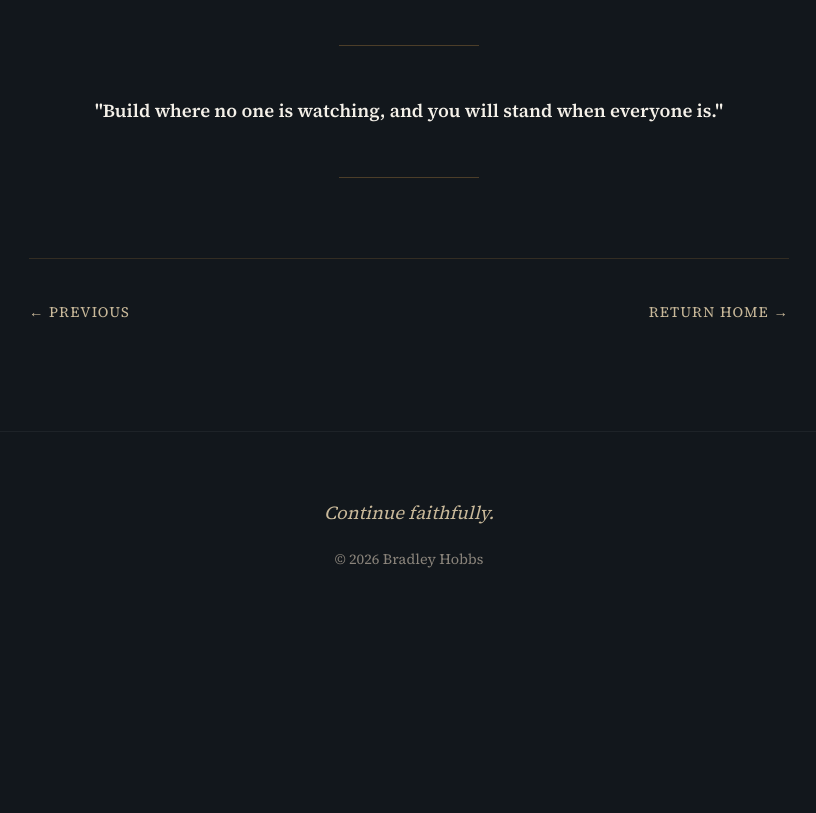
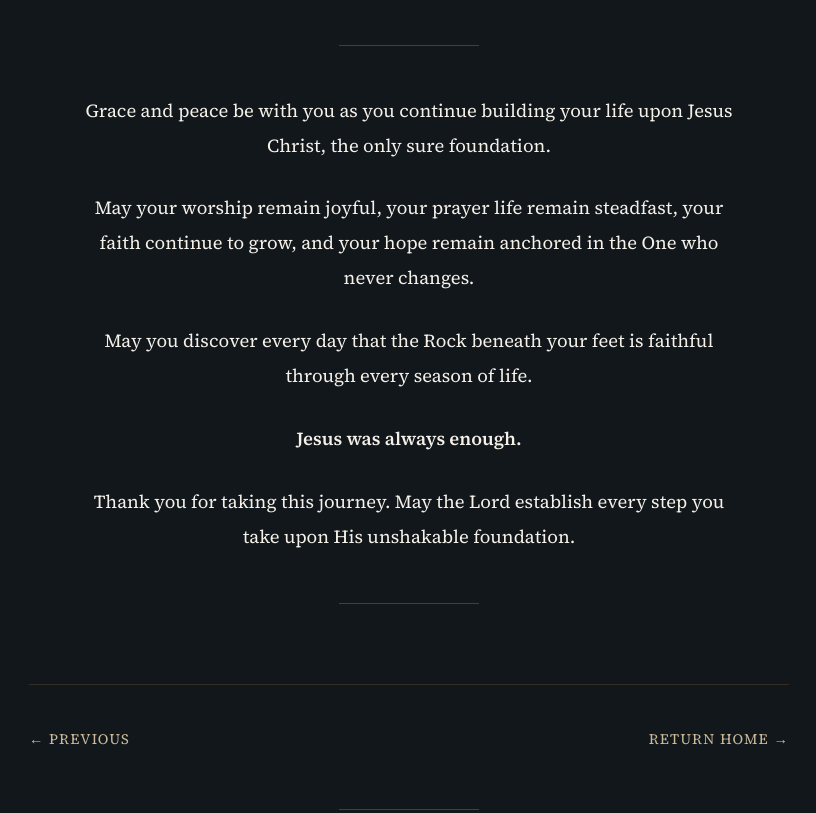
Before and after one commit to brad-hobbswd/before-the-shout, a plain HTML site: page author.html in a window 1280 px wide. Shown: the part 1307-2120 px from the top of the page, without its empty margins (231-1047 px from the left). Before the commit the page ends 1945 px from the top, so only its background shows below. Drawn offline with Linux system fonts and the light colour scheme.

Commit message:
Update author.html

```diff
--- a/author.html
+++ b/author.html
@@ -8,7 +8,7 @@
 
 <meta name="viewport" content="width=device-width, initial-scale=1.0">
 
-<title>About the Author | A Foundation Before the Shout</title>
+<title>Author | A Foundation Before the Shout</title>
 
 <link rel="preconnect" href="https://fonts.googleapis.com">
 
@@ -101,19 +101,51 @@ every season.
 
 <div class="page-divider"></div>
 
+
+<p class="text-center">
+
+Grace and peace be with you as you continue building your life upon Jesus Christ,
+the only sure foundation.
+
+</p>
+
+<p class="text-center">
+
+May your worship remain joyful, your prayer life remain steadfast,
+your faith continue to grow, and your hope remain anchored in the One
+who never changes.
+
+</p>
+
+<p class="text-center">
+
+May you discover every day that the Rock beneath your feet is faithful
+through every season of life.
+
+</p>
+
 <p class="text-center">
 
 <strong>
 
-"Build where no one is watching, and you will stand when everyone is."
+Jesus was always enough.
 
 </strong>
+
+</p>
+
+<p class="text-center">
+
+Thank you for taking this journey.
+
+May the Lord establish every step you take upon His unshakable foundation.
 
 </p>
 
 </section>
 
 <div class="page-divider"></div>
+
 
 <nav class="page-navigation">
 
@@ -130,7 +162,7 @@ Return Home &rarr;
 </a>
 
 </nav>
-
+<div class="page-divider"></div>
 </main>
 
 <footer>
```
